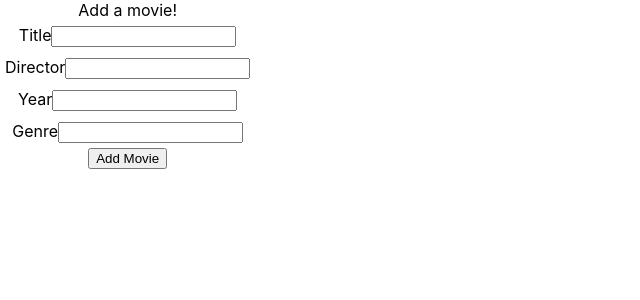
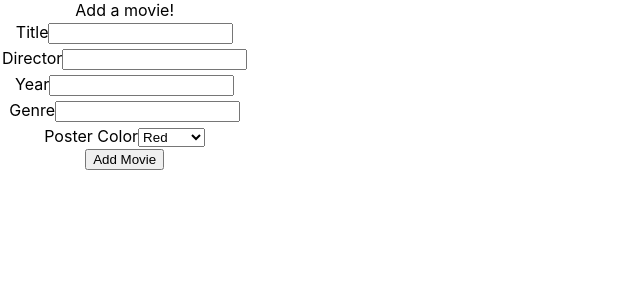
Before and after one commit to Trevor-Rezac/react-Movie-List-Maker, a React (Create React App) app: page / in a window 1280 px wide. Shown: the top 300 px of the page, without its empty margins (0-640 px from the left). Built offline with nearby package versions, Linux system fonts and the light colour scheme.

Commit message:
added color dropdown to form

```diff
--- a/src/App.css
+++ b/src/App.css
@@ -53,5 +53,5 @@ form {
 }
 
 label {
-  padding: 5px;
+  padding: 2px;
 }
--- a/src/App.js
+++ b/src/App.js
@@ -7,6 +7,7 @@ function App() {
   const [directorForm, setDirectorForm] = useState('');
   const [yearForm, setYearForm] = useState('');
   const [genreForm, setGenreForm] = useState('');
+  const [colorForm, setColorForm] = useState('');
 
   console.log('||', titleForm, directorForm, yearForm, genreForm);
 
@@ -31,6 +32,17 @@ function App() {
             Genre
             <input required value={genreForm} onChange={e => setGenreForm(e.target.value)}></input>
           </label>
+          <label>
+            Poster Color
+            <select value={colorForm} onChange={e => setColorForm(e.target.value)}>
+              <option value='lightcoral'>Red</option>
+              <option value='lightsalmon'>Orange</option>
+              <option value='lightyellow'>Yellow</option>
+              <option value='lightgreen'>Green</option>
+              <option value='lightblue'>Blue</option>
+              <option value='purple'>Purple</option>
+            </select>
+          </label>
           <button>Add Movie</button>
         </form>
       </div>
```
